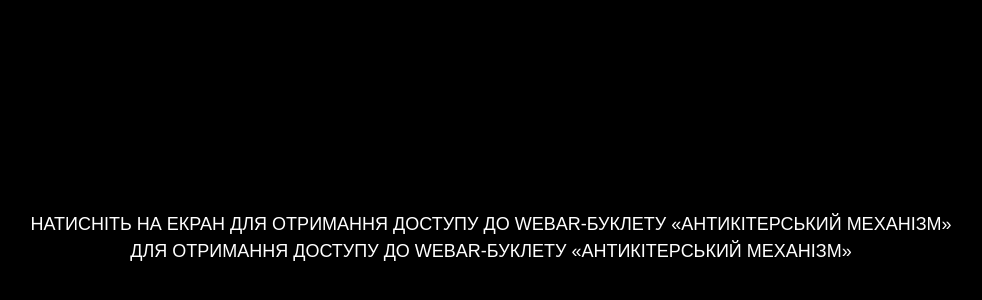
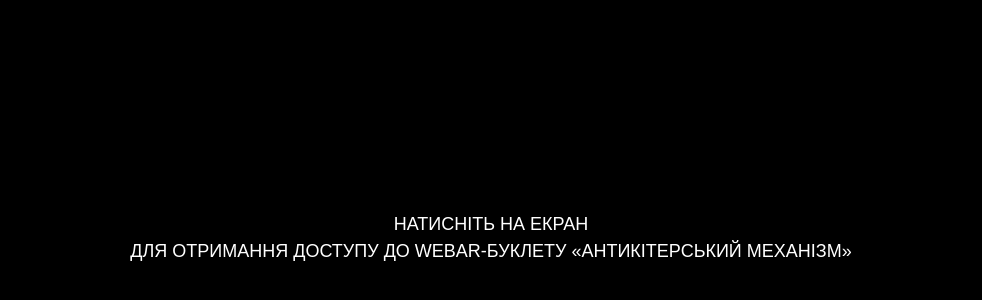
Before and after one commit to Kirillfn/testlab1, a plain HTML site: page index.html in a window 1280 px wide. Shown: the part 162-462 px from the top of the page, without its empty margins (149-1131 px from the left). Drawn offline with nearby package versions, Linux system fonts and the light colour scheme.

Commit message:
Update index.html

```diff
--- a/index.html
+++ b/index.html
@@ -26,7 +26,7 @@
                 text-transform: uppercase; font-family: Arial, Helvetica, sans-serif; font-weight: 400; line-height: 1.5em; font-size: large; white-space: nowrap;
                 user-select: none; pointer-events: none;
             ">
-            Натисніть на екран для отримання доступу до WebAR-буклету «Антикітерський механізм»
+            Натисніть на екран
             <br>
             для отримання доступу до WebAR-буклету «Антикітерський механізм»
         </div>
```
